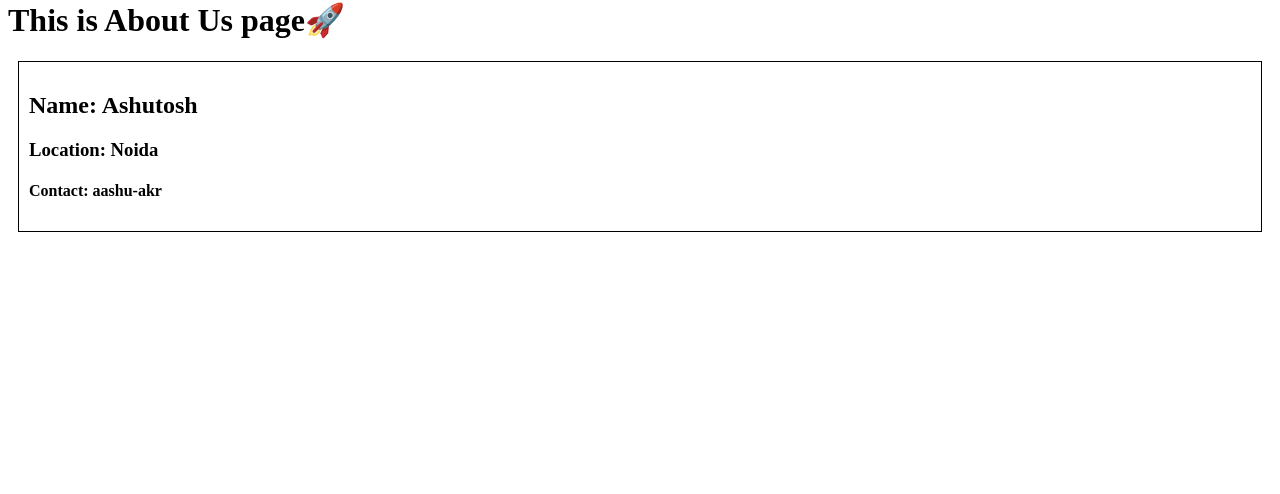
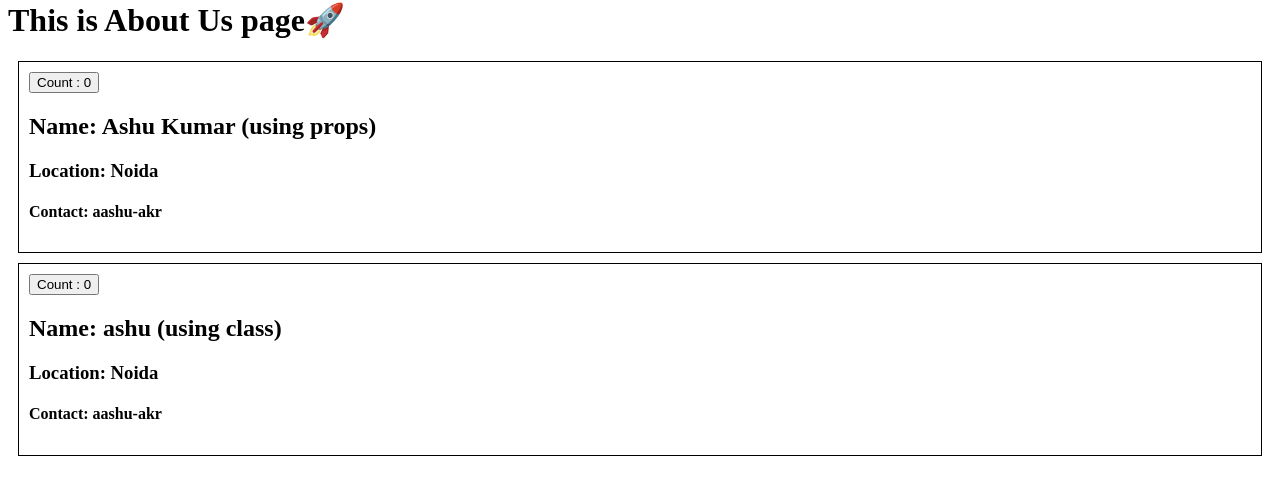
Before and after one commit to aashu-akr/react, a React (Vite) app: page /About in a window 1280 px wide. Shown: the part 184-678 px from the top of the page. Built offline with nearby package versions, Linux system fonts and the light colour scheme.

Commit message:
committed

```diff
--- a/src/component/About.js
+++ b/src/component/About.js
@@ -1,10 +1,20 @@
 import User from "./User";
+import UserClass from "./UserClass";
 
 const About = () => {
   return (
     <div>
       <h1>This is About Us page🚀</h1>
-      <User />
+      <User
+        name={"Ashu Kumar (using props)"}
+        location={"Noida "}
+        contact={"aashu-akr "}
+      />
+      <UserClass
+        name={"ashu (using class)"}
+        location={"Noida "}
+        contact={"aashu-akr "}
+      />
     </div>
   );
 };
--- a/src/component/User.js
+++ b/src/component/User.js
@@ -1,9 +1,14 @@
-const User = () => {
+import { useState } from "react";
+
+const User = (props) => {
+  const [count] = useState(0);
+
   return (
     <div className="user-card">
-      <h2>Name: Ashutosh</h2>
-      <h3>Location: Noida</h3>
-      <h4>Contact: aashu-akr</h4>
+      <button>Count : {count}</button>
+      <h2>Name: {props.name}</h2>
+      <h3>Location: {props.location}</h3>
+      <h4>Contact: {props.contact}</h4>
     </div>
   );
 };
--- a/src/component/UserClass.js
+++ b/src/component/UserClass.js
@@ -0,0 +1,25 @@
+import React from "react";
+
+class UserClass extends React.Component {
+  constructor(props) {
+    super(props);
+    console.log(props);
+
+    this.state = {
+      count: 0,
+    };
+  }
+  render() {
+    const { name, location, contact } = this.props;
+    return (
+      <div className="user-card">
+        <button>Count : {this.state.count}</button>
+        <h2>Name: {name}</h2>
+        <h3>Location: {location}</h3>
+        <h4>Contact: {contact}</h4>
+      </div>
+    );
+  }
+}
+
+export default UserClass;
```
